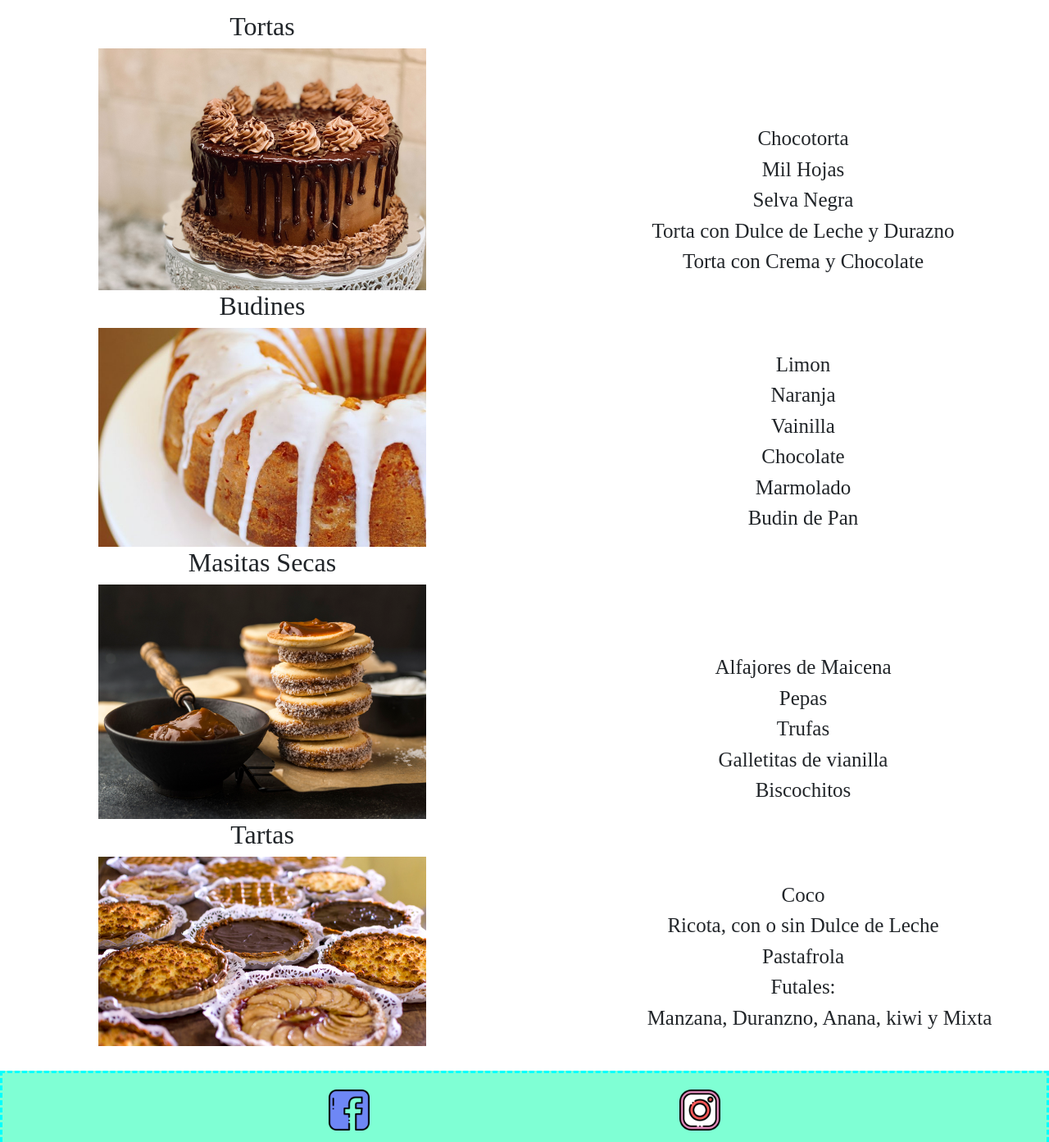
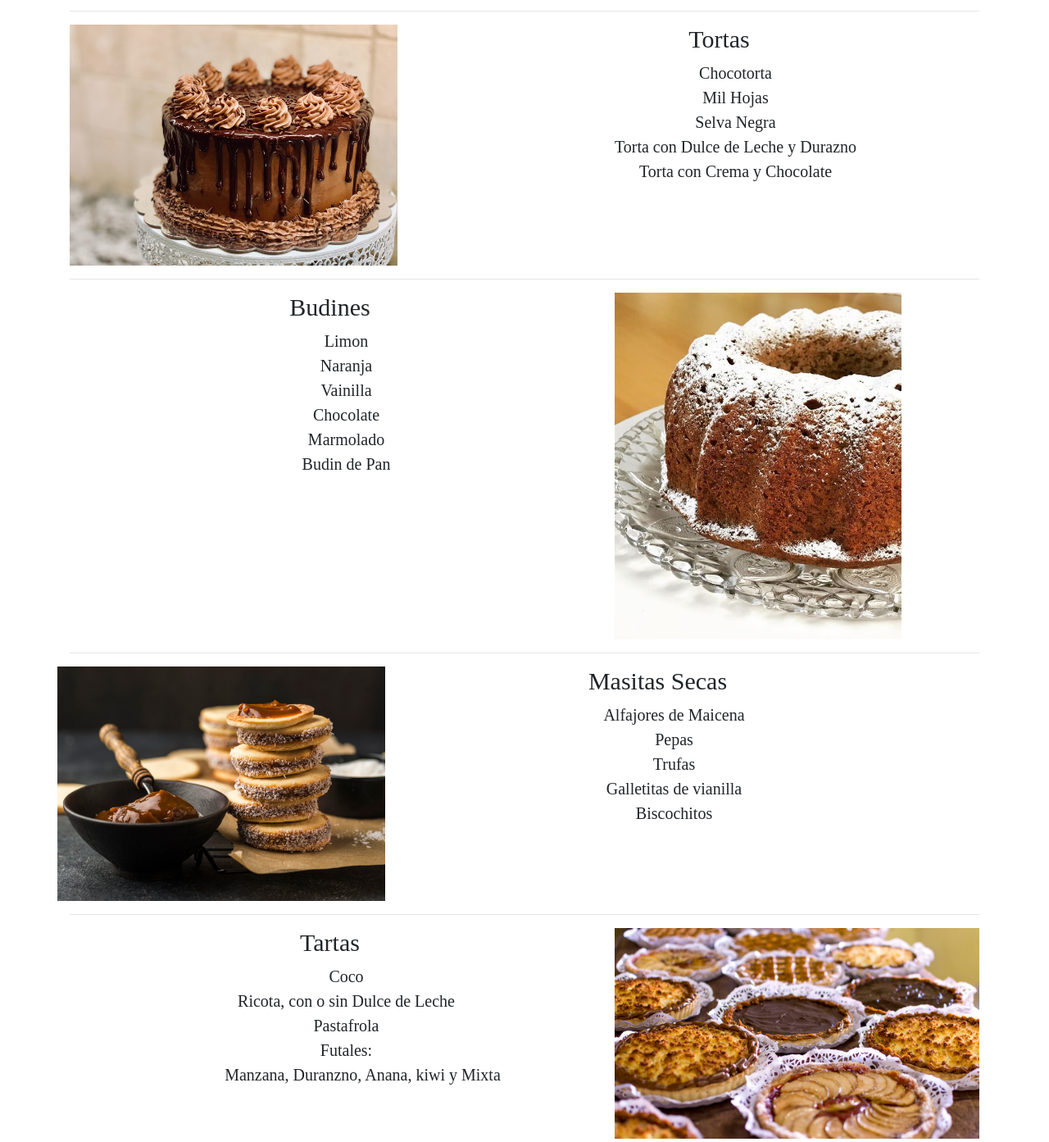
Before and after one commit to CaterinaMendez1/Bootstrap, a plain HTML site: page index.html in a window 1280 px wide. Shown: the part 145-1538 px from the top of the page at 82% size. Drawn offline with nearby package versions, Linux system fonts and the light colour scheme; a web font is replaced by a local one.

Commit message:
Agregando Bootstrap

```diff
--- a/css/style.css
+++ b/css/style.css
@@ -106,23 +106,20 @@ a{
     transition: all 2s;
 }
 
-.productos__{
-    display: grid;
-    grid-template-columns: repeat(2,1fr);
-    text-align: center;
+.container{
     font-family: 'New Tegomin', serif;
     font-size: 25px;
     align-self: center;
 }
 
-.productos_listas{
-    align-self: end;
-    display: flex;
-    justify-self: center;
+.featurette-heading{
+    font-size: 30px;
+    text-align: center;
 }
 
-.productos_listas_ li{
+.lead li{
     list-style: none;
+    text-align: center;
 }
 
 #pedidosespeciales_espacio{
--- a/index.html
+++ b/index.html
@@ -25,13 +25,13 @@
    </header>
 
    <main>
-        <div class="productos__">
-            <div>
-                <h2>Tortas</h2>
-                <a href="../Las Delicias de Lourdes/Paginas/Tortas.html"><img src="Imagenes/torta de chocolate.jpg" width="400px" alt="" ></a>
-            </div>
-            <div class="productos_listas">
-                <ul class="productos_listas_">
+       <div class="container">
+            <hr class="featurette-divider">
+
+            <div class="row featurette">
+              <div class="col-md-7 order-md-2">
+                <h2 class="featurette-heading">Tortas</h2>
+                <ul class="lead">
                     <li>Chocotorta</li>
                     <li>Mil Hojas</li>
                     <li>Selva Negra</li>
@@ -39,15 +39,17 @@
                     <li>Torta con Crema y Chocolate</li>
                 </ul>
               </div>
+              <div class="col-md-5 order-md-1">
+                <a href="../Las Delicias de Lourdes/Paginas/Tortas.html"><img src="Imagenes/torta de chocolate.jpg" width="400px" alt=""></a>
+              </div>
             </div>
 
-        <div class="productos__">
-            <div>
-                <h2>Budines</h2>
-                 <a href="../Las Delicias de Lourdes/Paginas/budines.html"><img src="Imagenes/budin-.jpg" width="400px"  alt=""></a>
-            </div>
-            <div class="productos_listas">
-                <ul class="productos_listas_">
+            <hr class="featurette-divider">
+
+            <div class="row featurette">
+              <div class="col-md-7 order-md-1">
+                <h2 class="featurette-heading">Budines</h2>
+                <ul class="lead">
                     <li>Limon</li>
                     <li>Naranja</li>
                     <li>Vainilla</li>
@@ -56,15 +58,17 @@
                     <li>Budin de Pan</li>
                 </ul>
               </div>
+              <div class="col-md-5 order-md-2">
+                <a href="../Las Delicias de Lourdes/Paginas/budines.html"><img class="img-fluid" src="Imagenes/budin__.jpg" width="350px"  alt=""></a>
+              </div>
             </div>
 
-        <div class="productos__">
-            <div>
-                <h2>Masitas Secas</h2>
-                <a href="../Las Delicias de Lourdes/Paginas/MasitasSecas.html"><img src="Imagenes/alfajores.jpg" width="400px" alt=""></a>
-            </div>
-            <div class="productos_listas">
-                <ul class="productos_listas_">
+            <hr class="featurette-divider">
+
+            <div class="row featurette">
+                <div class="col-md-7 order-md-2">
+                  <h2 class="featurette-heading">Masitas Secas</h2>
+                  <ul class="lead">
                     <li>Alfajores de Maicena</li>
                     <li>Pepas</li>
                     <li>Trufas</li>
@@ -72,15 +76,17 @@
                     <li>Biscochitos</li>
                   </ul>
                 </div>
+                <div class="col-md-order-md-1">
+                    <a href="../Las Delicias de Lourdes/Paginas/MasitasSecas.html"><img class="img-fluid" src="Imagenes/alfajores.jpg" width="400px" alt=""></a>
+                </div>
             </div>
 
-        <div class="productos__">
-            <div>
-                <h2>Tartas</h2>
-                <a href="../Las Delicias de Lourdes/Paginas/Tartas.html"><img src="Imagenes/tartas.jpg" width="400px"  alt=""></a>
-            </div>
-            <div class="productos_listas">
-                <ul class="productos_listas_">
+            <hr class="featurette-divider">
+
+            <div class="row featurette">
+              <div class="col-md-7 order-md-1">
+                <h2 class="featurette-heading">Tartas</h2>
+                <ul class="lead">
                     <li>Coco</li>
                     <li>Ricota, con o sin Dulce de Leche</li>
                     <li>Pastafrola</li>
@@ -90,6 +96,10 @@
                     </ul>
                     </li>
                 </ul>
+              </div>
+              <div class="col-md-5 order-md-2">
+                <a href="../Las Delicias de Lourdes/Paginas/Tartas.html"><img class="img-fluid" src="Imagenes/tartas.jpg" width="450px"  alt=""></a>
+              </div>
             </div>
         </div>
     </main>
```
Also changed, not shown: Imagenes/budin__.jpg (added). Lines whose indentation alone changed are shown as unchanged.
